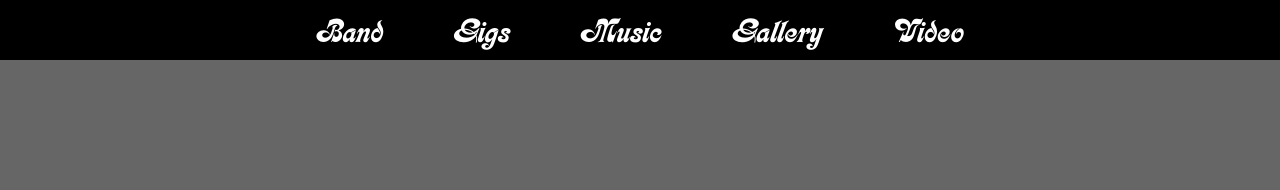
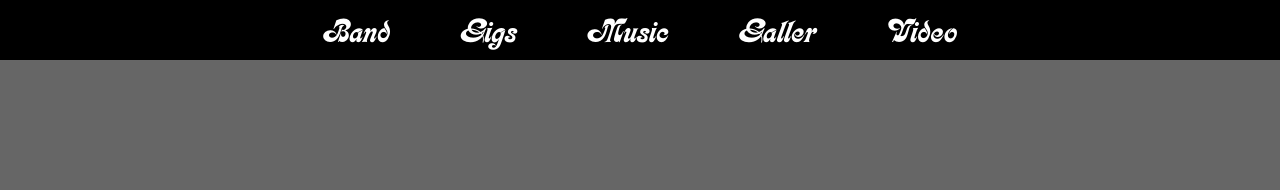
Before and after one commit to CianHub/the-monkees-website, a plain HTML site: page index.html in a window 1280 px wide. Shown: the top 190 px of the page. Drawn offline with nearby package versions, Linux system fonts and the light colour scheme.

Commit message:
edited comments

```diff
--- a/css/style.css
+++ b/css/style.css
@@ -553,12 +553,14 @@ input .email-box {
 /* ........................................................ Modal */
 
 .modal {
-    /* To center vertically */
+
     position: fixed;
     top: 50%;
     left: 50%;
     transform: translate(-50%, -50%);
     width: 100%;
+
+    /* To center vertically */
 
 }
 
--- a/index.html
+++ b/index.html
@@ -32,7 +32,7 @@
                     <li><a href="#band">Band</a></li>
                     <li><a href="#gigs">Gigs</a></li>
                     <li><a href="#music">Music</a></li>
-                    <li><a href="#gallery">Gallery</a></li>
+                    <li><a href="#gallery">Galler</a></li>
                     <li><a href="#video">Video</a></li>
                 </ul>
             </div>
@@ -306,14 +306,13 @@
                     </div>
                 </div>
                 <div id="myCarousel" class="carousel slide" data-ride="carousel">
-                    <!-- Indicators -->
+
                     <ol class="carousel-indicators">
                         <li data-target="#myCarousel" data-slide-to="0" class="active"></li>
                         <li data-target="#myCarousel" data-slide-to="1"></li>
                         <li data-target="#myCarousel" data-slide-to="2"></li>
                     </ol>
 
-                    <!-- Wrapper for slides -->
                     <div class="carousel-inner">
                         <div class="item active">
                             <img class="center-block gallery-img" src="./images/album.jpg" alt="The Monkees">
@@ -336,7 +335,6 @@
                         </div>
                     </div><br><br><br><br>
 
-                    <!-- Left and right controls -->
                     <a class="left carousel-control" href="#myCarousel" data-slide="prev">
     <span class="glyphicon glyphicon-chevron-left"></span>
     <span class="sr-only">Previous</span>
```
